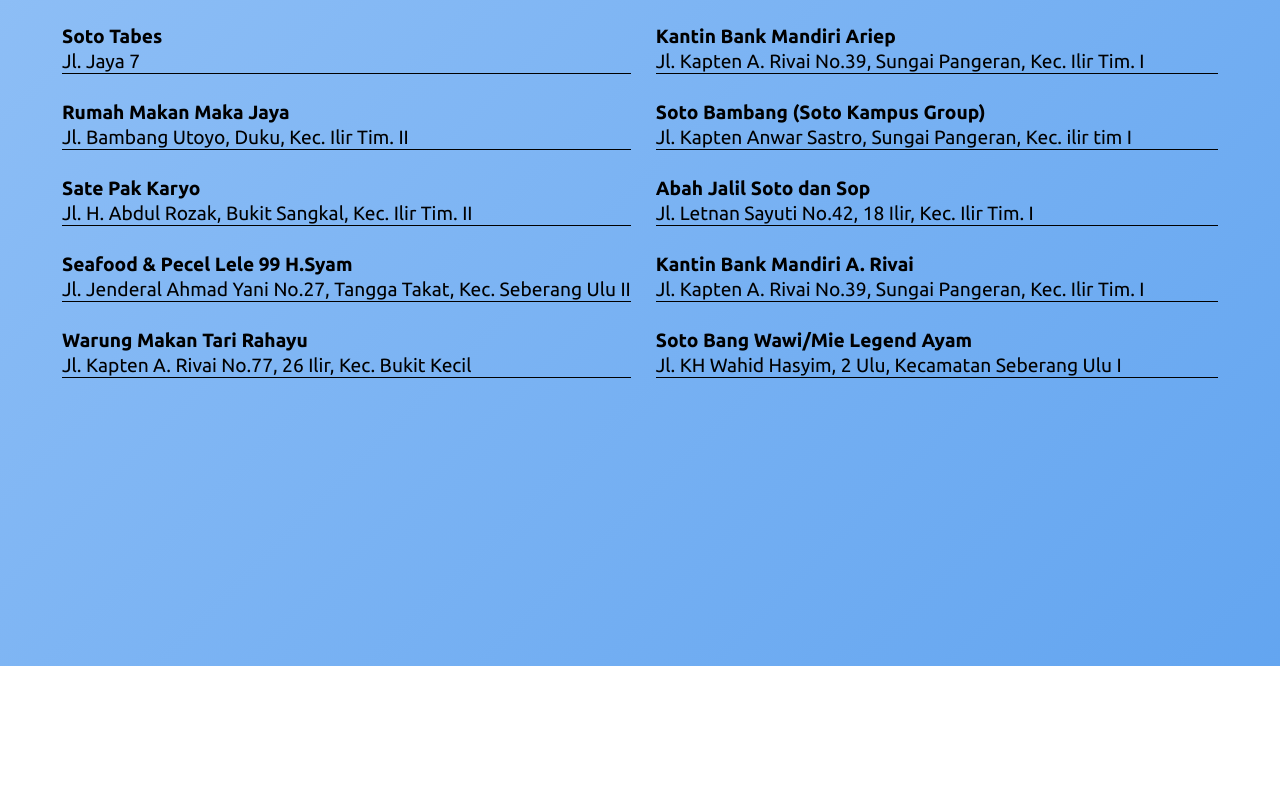
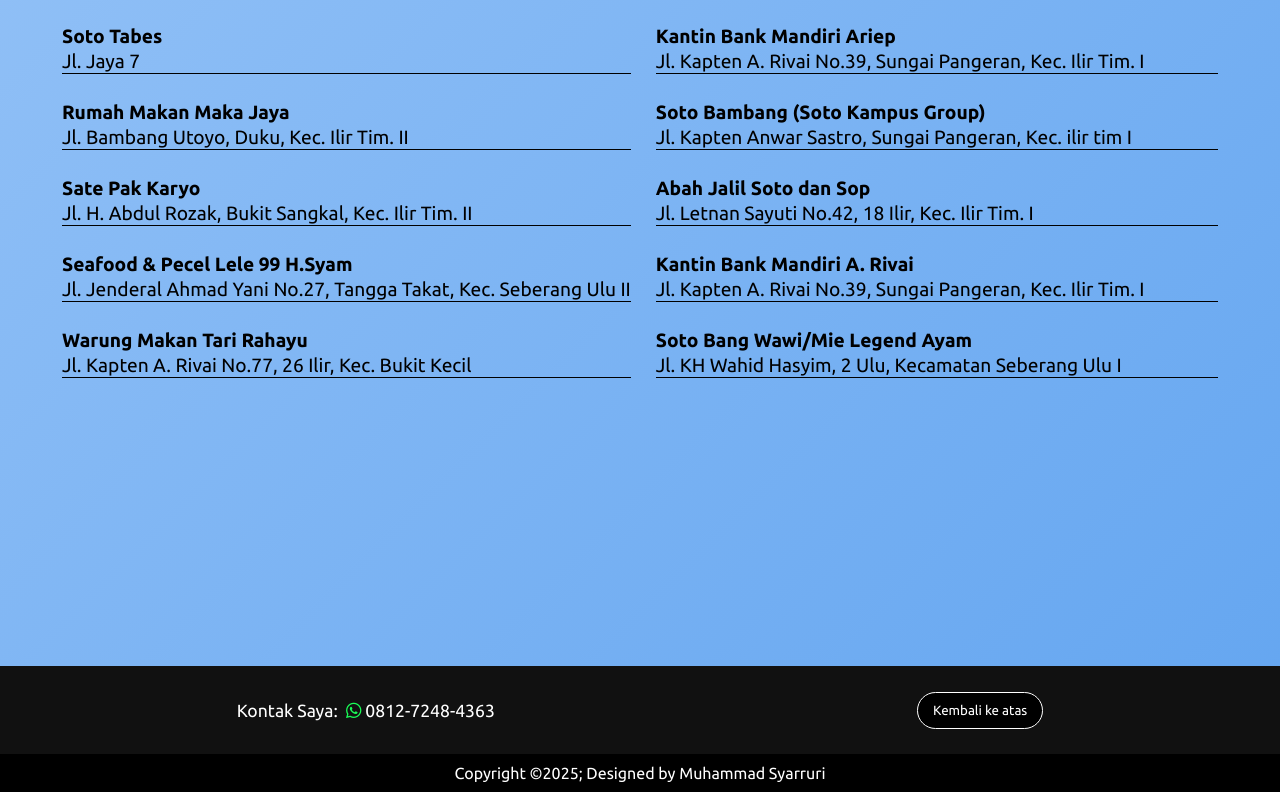
Before and after one commit to MuhammadSyarruri/telurasinhabibah, a React (Vite) app: page / in a window 1280 px wide. Shown: the part 4171-4963 px from the top of the page. Before the commit the page ends 4837 px from the top, so only its background shows below. Built offline with nearby package versions, Linux system fonts and the light colour scheme.

Commit message:
add library fontawesome icon

```diff
--- a/index.html
+++ b/index.html
@@ -15,5 +15,9 @@
   <body>
     <div id="root"></div>
     <script type="module" src="/src/main.jsx"></script>
+    <script
+      src="https://kit.fontawesome.com/8976aeb13d.js"
+      crossorigin="anonymous"
+    ></script>
   </body>
 </html>
--- a/src/App.jsx
+++ b/src/App.jsx
@@ -11,6 +11,7 @@
       <Product />
       <Location />
       <Mitra />
+      <Footer />
     </>
   );
 }
@@ -204,3 +205,23 @@
     </section>
   );
 }
+
+function Footer() {
+  return (
+    <footer>
+      <div className="kontak">
+        <p>
+          Kontak Saya:
+          <span>
+            <i class="fa-brands fa-whatsapp"></i>
+          </span>
+          0812-7248-4363
+        </p>
+        <button>Kembali ke atas</button>
+      </div>
+      <div className="copyright">
+        Copyright &copy;2025; Designed by Muhammad Syarruri
+      </div>
+    </footer>
+  );
+}
--- a/src/index.css
+++ b/src/index.css
@@ -80,7 +80,6 @@
 }
 
 .hero-text button {
-  border: none;
   padding: 15px 25px;
   font-size: 1.5rem;
   background-color: #000;
@@ -237,6 +236,45 @@
   font-weight: bold;
 }
 
+/* Footer */
+footer {
+  color: #fff;
+}
+
+.kontak {
+  background-color: #111;
+  display: flex;
+  justify-content: space-around;
+  align-items: center;
+  padding: 1.6rem;
+  font-size: 1.1rem;
+}
+
+.kontak button {
+  border: solid 1px;
+  padding: 10px 15px;
+  background-color: #000;
+  color: #fff;
+  border-radius: 30px;
+  transition: all 0.2s ease;
+}
+
+.kontak button:hover {
+  background-color: #fff;
+  color: #000;
+}
+
+.kontak span {
+  color: #1afd57;
+  margin: 0 4px 0 8px;
+}
+
+.copyright {
+  background-color: #000;
+  text-align: center;
+  padding: 10px;
+}
+
 @media (max-width: 768px) {
   header nav {
     display: none;
@@ -274,8 +312,17 @@
     height: 300px;
   }
 
+  .mitra-section {
+    padding-bottom: 10rem;
+  }
+
   .mitra-container div {
     margin: 0 30px;
+  }
+
+  .kontak {
+    flex-direction: column;
+    gap: 20px;
   }
 }
 
```
